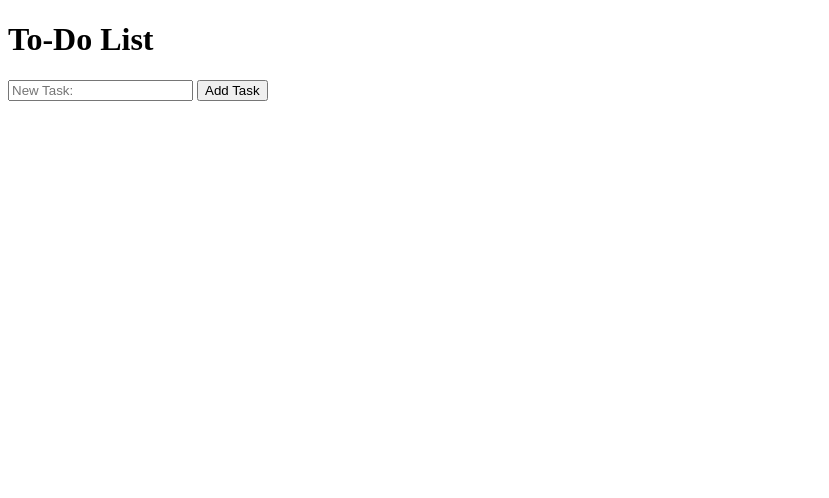
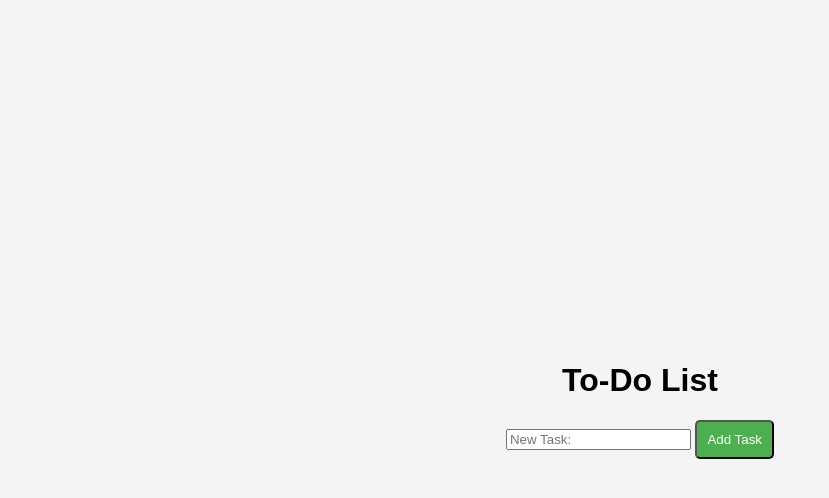
Before and after one commit to Erdapin/BasicToDoListWebApp, a plain HTML site: page index.html in a window 1280 px wide. Shown: the whole page, without its empty margins (0-829 px from the left). Drawn offline with Linux system fonts and the light colour scheme.

Commit message:
Added Styles

```diff
--- a/index.html
+++ b/index.html
@@ -7,7 +7,7 @@
     <link rel="stylesheet" href="styles.css">
 </head>
 <body>
-    <div calss="container">
+    <div class="container">
         <h1>To-Do List</h1>
         <ul id="taskList"></ul>
         <input type ="text" id="newTask" placeholder="New Task:">
--- a/styles.css
+++ b/styles.css
@@ -0,0 +1,35 @@
+body{
+    font-family: Arial, sans-serif;
+    margin: 0;
+    display: flex;
+    align-items: center;
+    justify-content: center;
+    height: 100vh;
+    background-color: #f4f4f4;
+}
+.container{
+    text-align: center;
+    max-width: 400px;
+    width: 100%;
+}
+
+ul{
+    list-style-type: none;
+    padding: 0;
+}
+
+li{
+    background-color: #fff;
+    padding: 10px;
+    margin: 5px 0;
+    border-radius: 5px;
+    cursor: pointer;
+}
+
+button{
+    padding: 10px;
+    background-color: #4caf50;
+    color: #fff;
+    border-radius: 5px;
+    cursor: pointer;
+}
```
